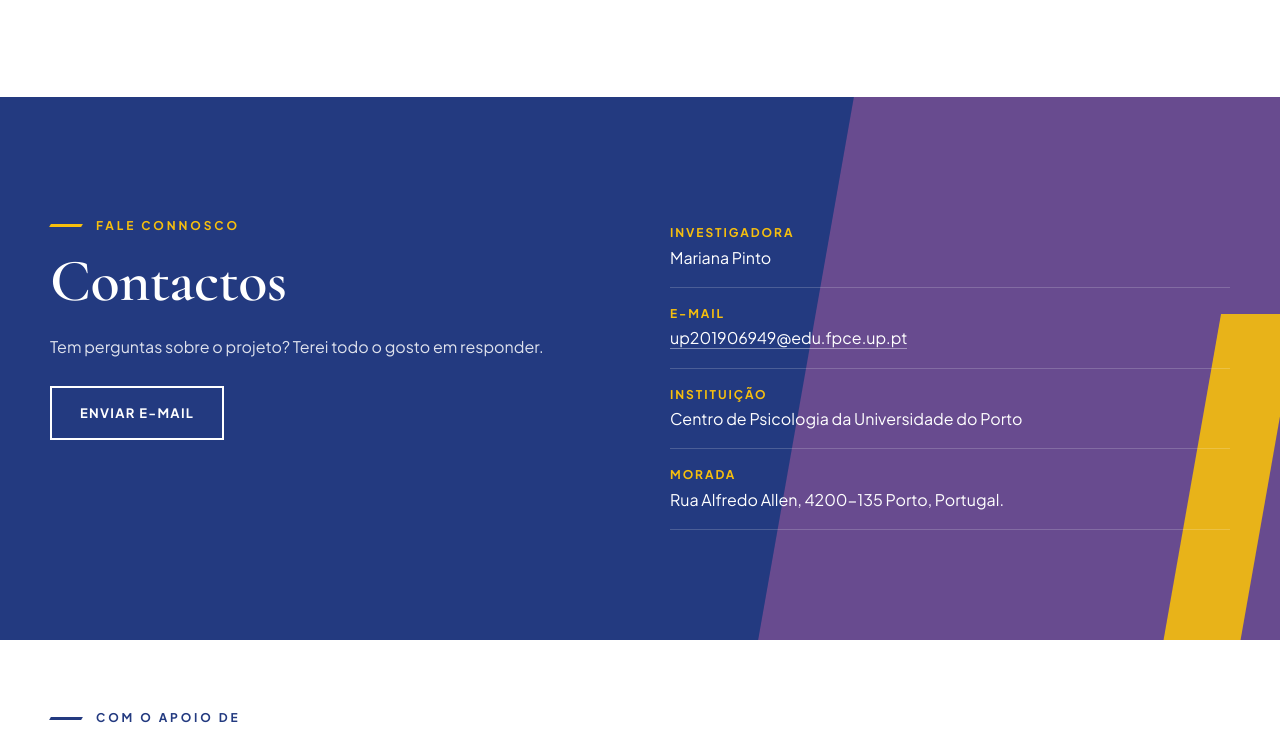
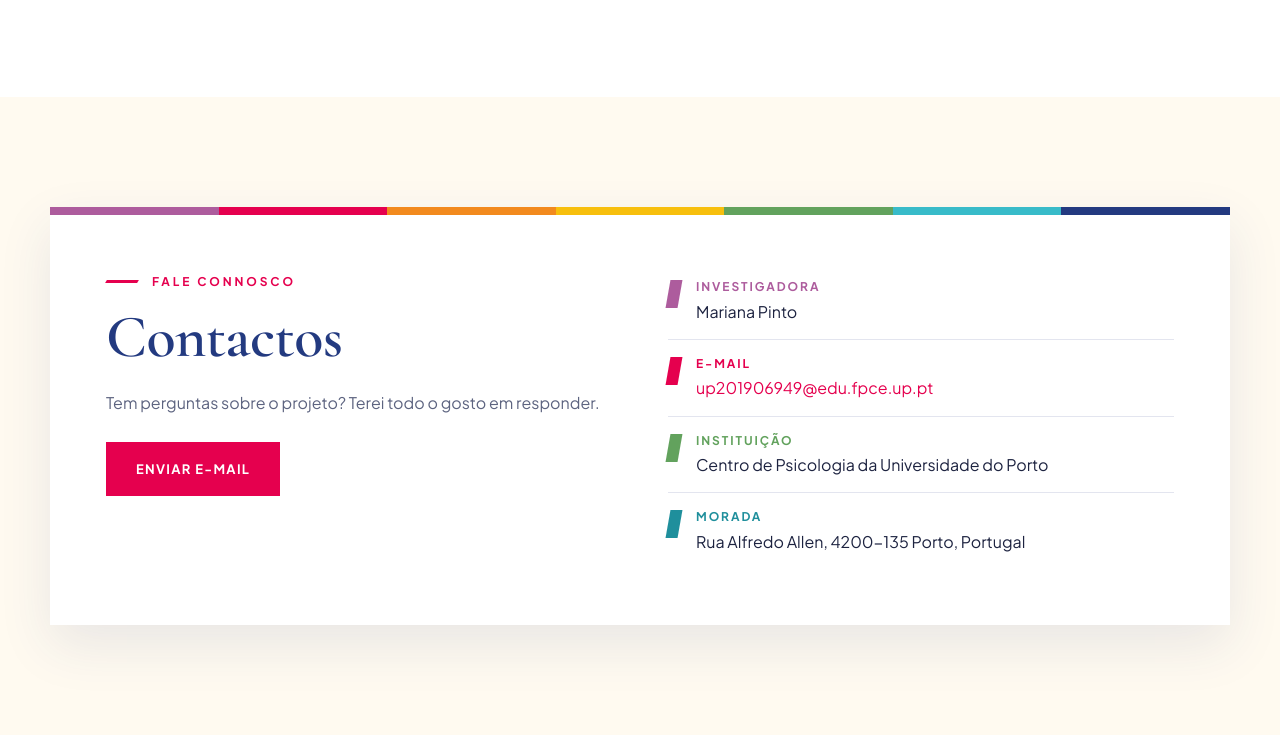
Before and after one commit to mariana-pinto-psych/fromfostercaretoadoption, a plain HTML site: page index.html in a window 1280 px wide. Shown: the part 6198-6941 px from the top of the page. Drawn offline with nearby package versions, Linux system fonts and the light colour scheme.

Commit message:
Update index.html

```diff
--- a/index.html
+++ b/index.html
@@ -329,6 +329,20 @@
       .menu-toggle { display: flex; }
     }
     @media (max-width: 620px) { .brand-text { font-size: 12.5px; max-width: 170px; } }
+
+        /* Contactos: cartão */
+    .contact-card-section { padding: 110px 0; background: var(--cream); }
+    .contact-card { background: #fff; box-shadow: 0 20px 50px rgba(35,58,128,.10); position: relative; padding: 56px; display: grid; grid-template-columns: 1fr 1fr; gap: 56px; }
+    .contact-card::before { content: ''; position: absolute; left: 0; right: 0; top: 0; height: 8px;
+      background: linear-gradient(90deg, var(--plum) 0 14.28%, var(--raspberry) 0 28.57%, var(--orange) 0 42.85%, var(--yellow) 0 57.14%, var(--green) 0 71.42%, var(--teal) 0 85.71%, var(--navy) 0); }
+    .contact-card p { color: var(--muted); }
+    .contact-card .btn { margin-top: 26px; }
+    .contact-card-list { list-style: none; }
+    .contact-card-list li { display: flex; gap: 16px; align-items: flex-start; padding: 14px 0; border-bottom: 1px solid var(--line); }
+    .contact-card-list li:last-child { border-bottom: none; }
+    .contact-dot { flex: none; width: 12px; height: 28px; background: var(--c); transform: skewX(-10deg); margin-top: 3px; }
+    .contact-card-list strong { display: block; font-size: 12px; letter-spacing: .16em; text-transform: uppercase; color: var(--c); }
+    @media (max-width: 900px) { .contact-card { grid-template-columns: 1fr; gap: 36px; padding: 40px 24px; } }
   </style>
 </head>
 <body>
@@ -619,21 +633,23 @@
   </section>
 
   <!-- ================= CONTACTOS / CONTACT ================= -->
-  <section class="contact" id="contact">
-    <div class="container contact-grid">
-      <div class="reveal">
-        <span class="eyebrow"><span lang="pt">Fale connosco</span><span lang="en">Get in touch</span></span>
-        <h2 class="serif section-title"><span lang="pt">Contactos</span><span lang="en">Contact</span></h2>
-        <p lang="pt">Tem perguntas sobre o projeto? Terei todo o gosto em responder.</p>
-        <p lang="en">Questions about the project? I'd be happy to hear from you.</p>
-        <a class="btn" href="mailto:up201906949@edu.fpce.up.pt"><span lang="pt">Enviar e-mail</span><span lang="en">Send an email</span></a>
+  <section class="contact-card-section" id="contact">
+    <div class="container">
+      <div class="contact-card reveal">
+        <div>
+          <span class="eyebrow"><span lang="pt">Fale connosco</span><span lang="en">Get in touch</span></span>
+          <h2 class="serif section-title"><span lang="pt">Contactos</span><span lang="en">Contact</span></h2>
+          <p lang="pt">Tem perguntas sobre o projeto? Terei todo o gosto em responder.</p>
+          <p lang="en">Questions about the project? I'd be happy to hear from you.</p>
+          <a class="btn btn-solid" href="mailto:up201906949@edu.fpce.up.pt"><span lang="pt">Enviar e-mail</span><span lang="en">Send an email</span></a>
+        </div>
+        <ul class="contact-card-list">
+          <li style="--c:var(--plum)"><i class="contact-dot"></i><div><strong><span lang="pt">Investigadora</span><span lang="en">Researcher</span></strong>Mariana Pinto</div></li>
+          <li style="--c:var(--raspberry)"><i class="contact-dot"></i><div><strong>E-mail</strong><a href="mailto:up201906949@edu.fpce.up.pt">up201906949@edu.fpce.up.pt</a></div></li>
+          <li style="--c:var(--green)"><i class="contact-dot"></i><div><strong><span lang="pt">Instituição</span><span lang="en">Institution</span></strong><span lang="pt">Centro de Psicologia da Universidade do Porto</span><span lang="en">Center for Psychology at the University of Porto</span></div></li>
+          <li style="--c:#1f8f9c"><i class="contact-dot"></i><div><strong><span lang="pt">Morada</span><span lang="en">Address</span></strong>Rua Alfredo Allen, 4200-135 Porto, Portugal</div></li>
+        </ul>
       </div>
-      <ul class="contact-list reveal">
-        <li><strong><span lang="pt">Investigadora</span><span lang="en">Researcher</span></strong><span lang="pt">Mariana Pinto</span><span lang="en">Mariana Pinto</span></li>
-        <li><strong>E-mail</strong><a href="mailto:up201906949@edu.fpce.up.pt">up201906949@edu.fpce.up.pt</a></li>
-        <li><strong><span lang="pt">Instituição</span><span lang="en">Institution</span></strong><span lang="pt">Centro de Psicologia da Universidade do Porto</span><span lang="en">Center for Psychology at University of Porto</span></li>
-        <li><strong><span lang="pt">Morada</span><span lang="en">Address</span></strong>Rua Alfredo Allen, 4200-135 Porto, Portugal.</li>
-      </ul>
     </div>
   </section>
 
```
